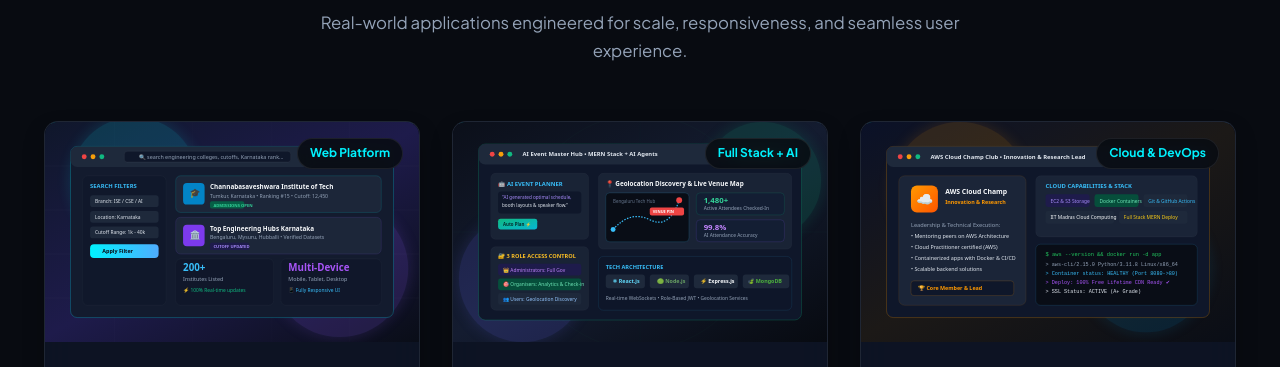
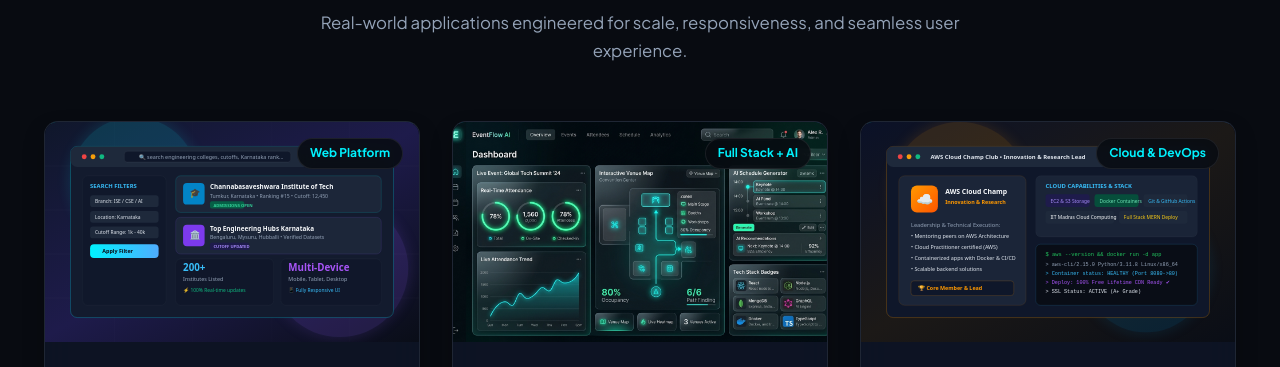
Before and after one commit to chiranthan-08/chiranthan-08.github.io, a website: page index.html in a window 1280 px wide. Shown: the part 3851-4218 px from the top of the page. Drawn offline with nearby package versions, Linux system fonts and the light colour scheme.

Commit message:
Add high-definition cover photo for AI-Powered Event Management Platform

```diff
--- a/index.html
+++ b/index.html
@@ -763,7 +763,7 @@
           <article class="project-card glass-panel">
             <div class="card-glow"></div>
             <div class="project-image-wrapper">
-              <img src="assets/images/project-event-ai.svg" alt="AI-Powered Event Management Platform MERN Stack" class="project-img" loading="lazy" />
+              <img src="assets/images/project-event-ai.jpg" alt="AI-Powered Event Management Platform MERN Stack" class="project-img" loading="lazy" />
               <div class="project-overlay">
                 <button class="btn btn-primary btn-sm view-project-btn" data-project="event-ai">
                   <i class="fa-solid fa-eye"></i> Quick View Details
--- a/js/main.js
+++ b/js/main.js
@@ -224,7 +224,7 @@ document.addEventListener('DOMContentLoaded', () => {
       title: 'AI-Powered Event Management Platform',
       badge: 'Full Stack MERN + AI',
       category: 'AI & Full Stack Application',
-      image: 'assets/images/project-event-ai.svg',
+      image: 'assets/images/project-event-ai.jpg',
       description: 'An intelligent event planning and attendance ecosystem built with React.js, Node.js, Express.js, and MongoDB, augmented by AI optimization.',
       highlights: [
         'Engineered an AI-powered schedule & logistics generator to assist organizers in planning venue capacity, time slots, and speaker agendas.',
```
Also changed, not shown: assets/images/project-event-ai.jpg (added).
